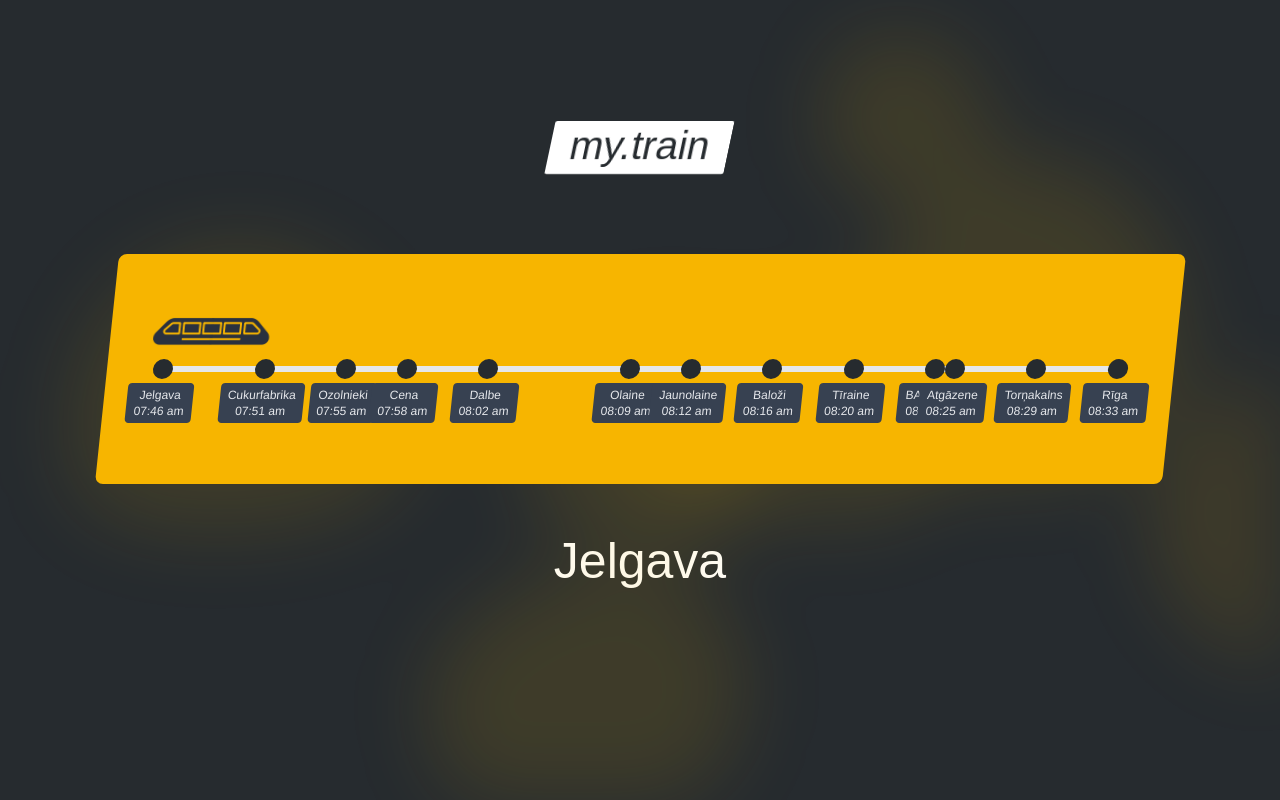
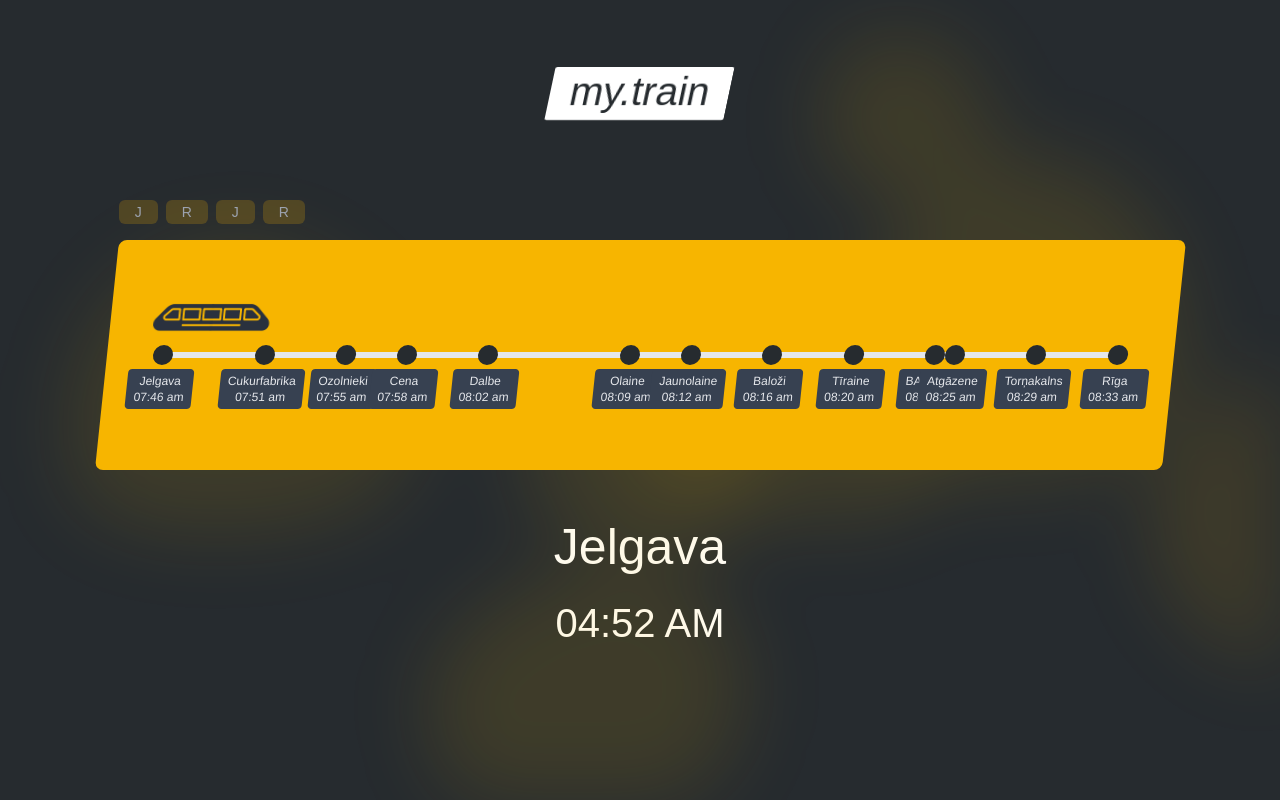
Before and after one commit to martinszeltins/my.train, a Nuxt app: page / in a window 1280 px wide. Built offline with nearby package versions, Linux system fonts and the light colour scheme.

Commit message:
[master] Multiple schedules

```diff
--- a/app.vue
+++ b/app.vue
@@ -8,9 +8,28 @@
         </div>
 
         <div class="w-10/12 relative z-10">
+            <div class="flex gap-2 items-center pl-3 mb-4 text-sm text-gray-400">
+                <div @click="selectedTimes = allTimes[0]" class="bg-secondary/20 px-4 py-[2px] rounded-md hover:bg-secondary/30 transition cursor-default hover:active:bg-secondary/20">
+                    J
+                </div>
+
+                <div @click="selectedTimes = allTimes[1]" class="bg-secondary/20 px-4 py-[2px] rounded-md hover:bg-secondary/30 transition cursor-default hover:active:bg-secondary/20">
+                    R
+                </div>
+
+                <div @click="selectedTimes = allTimes[2]" class="bg-secondary/20 px-4 py-[2px] rounded-md hover:bg-secondary/30 transition cursor-default hover:active:bg-secondary/20">
+                    J
+                </div>
+
+                <div @click="selectedTimes = allTimes[3]" class="bg-secondary/20 px-4 py-[2px] rounded-md hover:bg-secondary/30 transition cursor-default hover:active:bg-secondary/20">
+                    R
+                </div>
+            </div>
+
             <!-- Train Timeline -->
             <div class="rounded-lg px-14 py-28 bg-secondary text-primary -skew-x-6">
                 <AppTimeline
+                    v-if="times?.length"
                     :times="times"
                 />
             </div>
@@ -20,32 +39,83 @@
         <div class="text-white text-[50px] mt-10 whitespace-pre">
             {{ currentStops }}
         </div>
+
+        <!-- Current Time HH:MM -->
+        <div class="text-white text-[40px] mt-2">
+            {{ nowDateFormatted }}
+        </div>
     </div>
 </template>
 
 <script setup lang="ts">
     const now = useNow()
 
-    const times = ref([
-        { time: '2024-04-05 07:46:00', title: 'Jelgava' },
-        { time: '2024-04-05 07:51:00', title: 'Cukurfabrika' },
-        { time: '2024-04-05 07:55:00', title: 'Ozolnieki' },
-        { time: '2024-04-05 07:58:00', title: 'Cena' },
-        { time: '2024-04-05 08:02:00', title: 'Dalbe' },
-        { time: '2024-04-05 08:09:00', title: 'Olaine' },
-        { time: '2024-04-05 08:12:00', title: 'Jaunolaine' },
-        { time: '2024-04-05 08:16:00', title: 'Baloži' },
-        { time: '2024-04-05 08:20:00', title: 'Tīraine' },
-        { time: '2024-04-05 08:24:00', title: 'BA Turība' },
-        { time: '2024-04-05 08:25:00', title: 'Atgāzene' },
-        { time: '2024-04-05 08:29:00', title: 'Torņakalns' },
-        { time: '2024-04-05 08:33:00', title: 'Rīga' },
-    ])
+    const allTimes = [
+        [
+            { time: '07:46:00', title: 'Jelgava' },
+            { time: '07:51:00', title: 'Cukurfabrika' },
+            { time: '07:55:00', title: 'Ozolnieki' },
+            { time: '07:58:00', title: 'Cena' },
+            { time: '08:02:00', title: 'Dalbe' },
+            { time: '08:09:00', title: 'Olaine' },
+            { time: '08:12:00', title: 'Jaunolaine' },
+            { time: '08:16:00', title: 'Baloži' },
+            { time: '08:20:00', title: 'Tīraine' },
+            { time: '08:24:00', title: 'BA Turība' },
+            { time: '08:25:00', title: 'Atgāzene' },
+            { time: '08:29:00', title: 'Torņakalns' },
+            { time: '08:33:00', title: 'Rīga' },
+        ],
 
-    // Loop over all times and change the date to always be today. e.g. if time is 2024-04-05 07:46:00 but today is 2024-04-10 then it should change it to 2024-04-10 07:46:00
-    times.value = times.value.map(time => {
+        [
+            { time: '16:44:00', title: 'Rīga' },
+            { time: '16:49:00', title: 'Torņakalns' },
+            { time: '16:52:00', title: 'Atgāzene' },
+            { time: '16:53:00', title: 'BA Turība' },
+            { time: '16:56:00', title: 'Tīraine' },
+            { time: '17:00:00', title: 'Baloži' },
+            { time: '17:04:00', title: 'Jaunolaine' },
+            { time: '17:08:00', title: 'Olaine' },
+            { time: '17:14:00', title: 'Dalbe' },
+            { time: '17:18:00', title: 'Cena' },
+            { time: '17:21:00', title: 'Ozolnieki' },
+            { time: '17:25:00', title: 'Cukurfabrika' },
+            { time: '17:29:00', title: 'Jelgava' },
+        ],
+
+        [
+            { time: '09:46:00', title: 'Jelgava' },
+            { time: '09:51:00', title: 'Cukurfabrika' },
+            { time: '09:55:00', title: 'Ozolnieki' },
+            { time: '09:58:00', title: 'Cena' },
+            { time: '10:02:00', title: 'Dalbe' },
+            { time: '10:09:00', title: 'Olaine' },
+            { time: '10:12:00', title: 'Jaunolaine' },
+            { time: '10:16:00', title: 'Baloži' },
+            { time: '10:20:00', title: 'Tīraine' },
+            { time: '10:24:00', title: 'BA Turība' },
+            { time: '10:25:00', title: 'Atgāzene' },
+            { time: '10:29:00', title: 'Torņakalns' },
+            { time: '10:33:00', title: 'Rīga' },
+        ],
+
+        [
+            { time: '14:04:00', title: 'Rīga' },
+            { time: '14:24:00', title: 'Olaine' },
+            { time: '14:42:00', title: 'Jelgava' },
+        ],
+    ]
+
+    const selectedTimes = ref(allTimes[0])
+
+    const nowDateFormatted = computed(() => {
+        return now.value.toLocaleTimeString('en-US', { hour: '2-digit', minute: '2-digit' })
+    })
+
+    const times = computed(() => {
+        return selectedTimes.value.map(time => {
             const today = new Date()
-        const [hours, minutes, seconds] = time.time.split(' ')[1].split(':')
+            const [hours, minutes, seconds] = time.time.split(':')
             today.setHours(Number(hours))
             today.setMinutes(Number(minutes))
             today.setSeconds(Number(seconds))
@@ -54,6 +124,7 @@
                 ...time,
                 time: `${today.getFullYear()}-${today.getMonth() + 1}-${today.getDate()} ${hours}:${minutes}:${seconds}`
             }
+        })
     })
 
     const currentStops = computed(() => {
```
Lines whose indentation alone changed are shown as unchanged.
